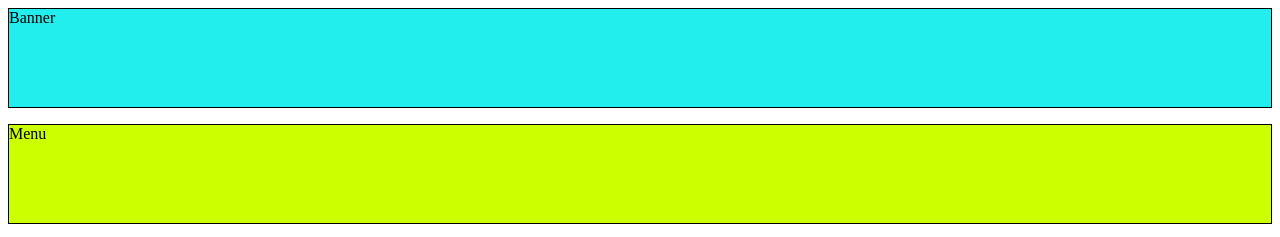
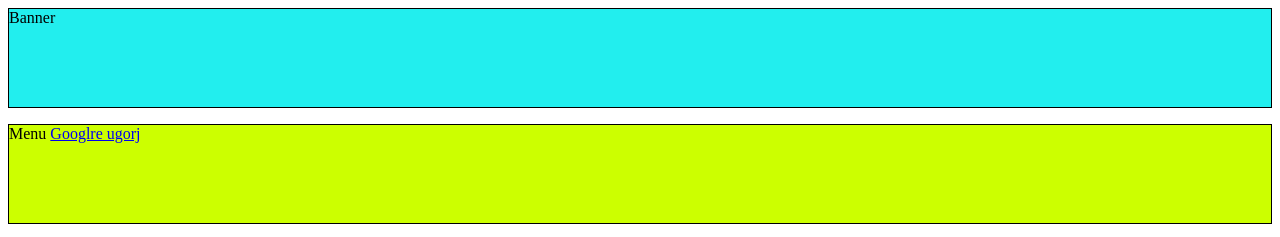
Before and after one commit to BorosZoltan/boroszoltan.github.io, a plain HTML site: page index.html in a window 1280 px wide. Shown: the top 237 px of the page. Drawn offline with Linux system fonts and the light colour scheme.

Commit message:
Update index.html

```diff
--- a/index.html
+++ b/index.html
@@ -10,7 +10,9 @@
 <body>
   <div class="wrapper">
     <div class="box box1">Banner</div>
-    <div class="box box2">Menu</div>
+    <div class="box box2">Menu
+      <a href="google.com"> Googlre ugorj </a>
+    </div>
     <div class="box box3">Bal</div>
     <div class="box box4">Jobb</div>
     <div class="box box5">Tartalom</div>
```
